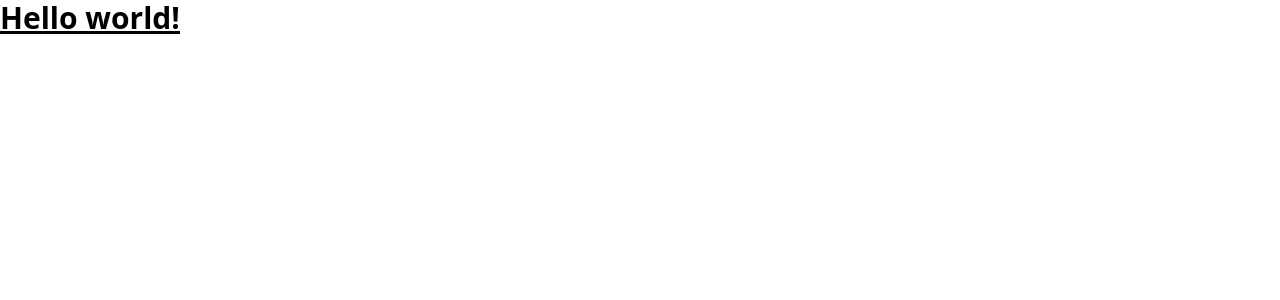
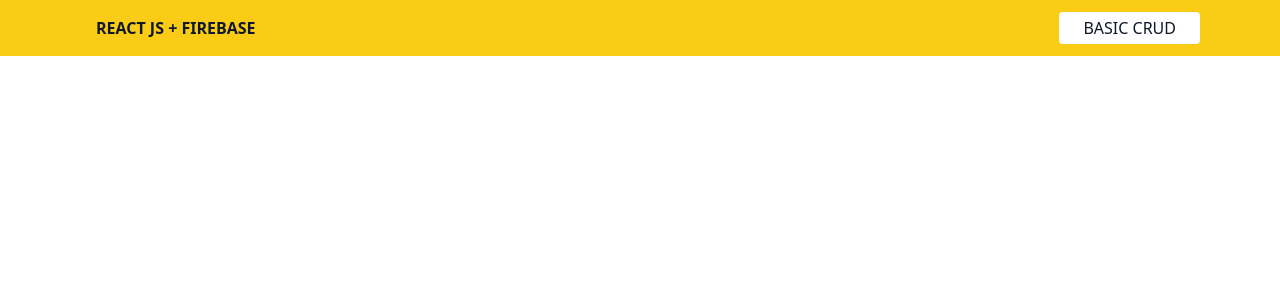
Before and after one commit to irham9494h/react-firebase-crud, a React (Vite) app: page / in a window 1280 px wide. Shown: the top 300 px of the page. Built offline with nearby package versions, Linux system fonts and the light colour scheme.

Commit message:
Creating the header

```diff
--- a/index.html
+++ b/index.html
@@ -1,13 +1,15 @@
 <!DOCTYPE html>
 <html lang="en">
+
 <head>
   <meta charset="UTF-8" />
-    <link rel="icon" type="image/svg+xml" href="/vite.svg" />
   <meta name="viewport" content="width=device-width, initial-scale=1.0" />
-    <title>Vite + React + TS</title>
+  <title>React + Firebase</title>
 </head>
+
 <body>
   <div id="root"></div>
   <script type="module" src="/src/main.tsx"></script>
 </body>
+
 </html>
--- a/src/App.tsx
+++ b/src/App.tsx
@@ -1,7 +1,18 @@
 import React from "react";
 
 function App() {
-  return <h1 className="text-3xl font-bold underline">Hello world!</h1>;
+  return (
+    <div className="antialiased">
+      <div className="bg-yellow-400 text-slate-900 h-14 flex justify-between items-center px-20 text-base">
+        <div className="h-full px-4 flex justify-center items-center font-semibold">
+          <h5>REACT JS + FIREBASE</h5>
+        </div>
+        <div className="bg-white rounded px-6 py-1">
+          <h5>BASIC CRUD</h5>
+        </div>
+      </div>
+    </div>
+  );
 }
 
 export default App;
```
Lines whose indentation alone changed are shown as unchanged.
